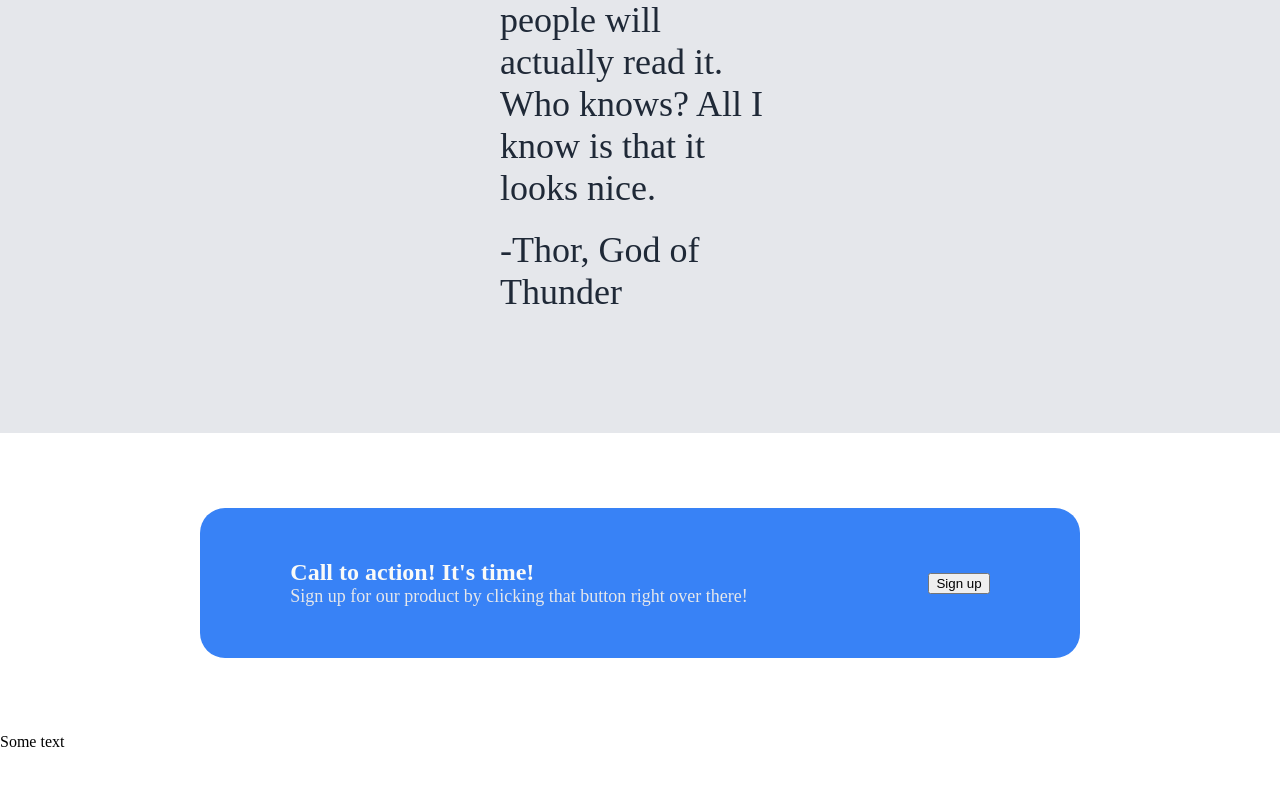
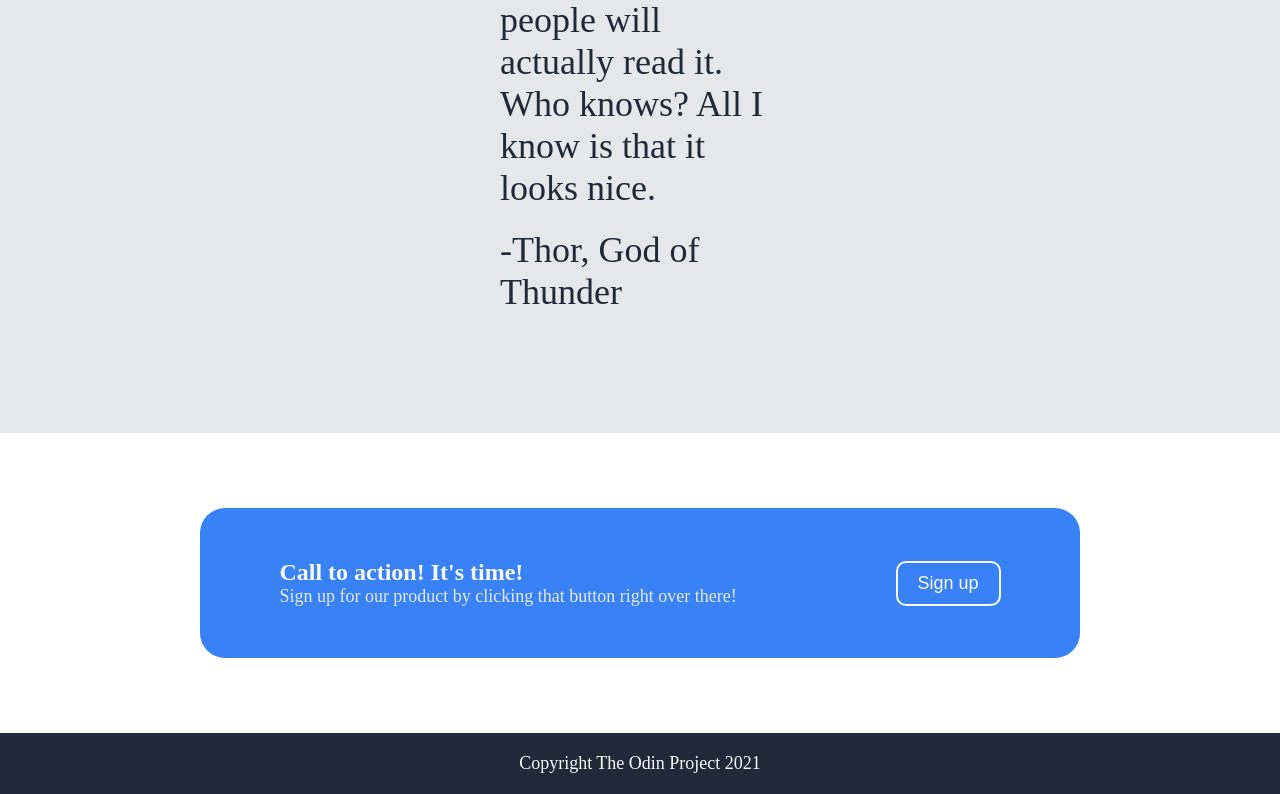
Before and after one commit to MarcoHenryz/LandingPage, a plain HTML site: page index.html in a window 1280 px wide. Shown: the part 1430-2224 px from the top of the page. Before the commit the page ends 2181 px from the top, so only its background shows below. Drawn offline with Linux system fonts and the light colour scheme.

Commit message:
add: button styles

```diff
--- a/index.html
+++ b/index.html
@@ -82,5 +82,5 @@
       </div>
     </div>
   </div>
-  <div class="footer">Some text</div>
+  <div class="footer">Copyright The Odin Project 2021</div>
 </body>
--- a/styles.css
+++ b/styles.css
@@ -67,6 +67,17 @@ ul {
      display: flex;
      flex-direction: column;
      max-width: 500px;
+}
+
+.left-sec1 button{
+
+    background-color: #3882F6;
+    border: 2px solid #3882F6;
+    border-radius: 10px;
+    color: #f9faf8;
+    font-size: 18px;
+    font-weight: 600;
+    padding: 10px 20px;
 }
 
 .hero-title {
@@ -185,6 +196,17 @@ button {
 
 }
 
+.container-sec4 button {
+
+    background-color: #3882F6;
+    border: 2px solid #f9faf8;
+    border-radius: 10px;
+    color: #f9faf8;
+    font-size: 18px;
+    padding: 10px 20px;
+
+}
+
 .text-sec4 {
 
     color:#f9faf8;
@@ -197,3 +219,15 @@ button {
     color:#e5e7eb;
     font-size: 18px;
 }
+
+.footer {
+
+    display: flex;
+    justify-content: center;
+    align-items: center;
+    background-color: #1F2937;
+    color: #f9faf8;
+    padding: 20px;
+    font-size: 18px;
+
+}
```
